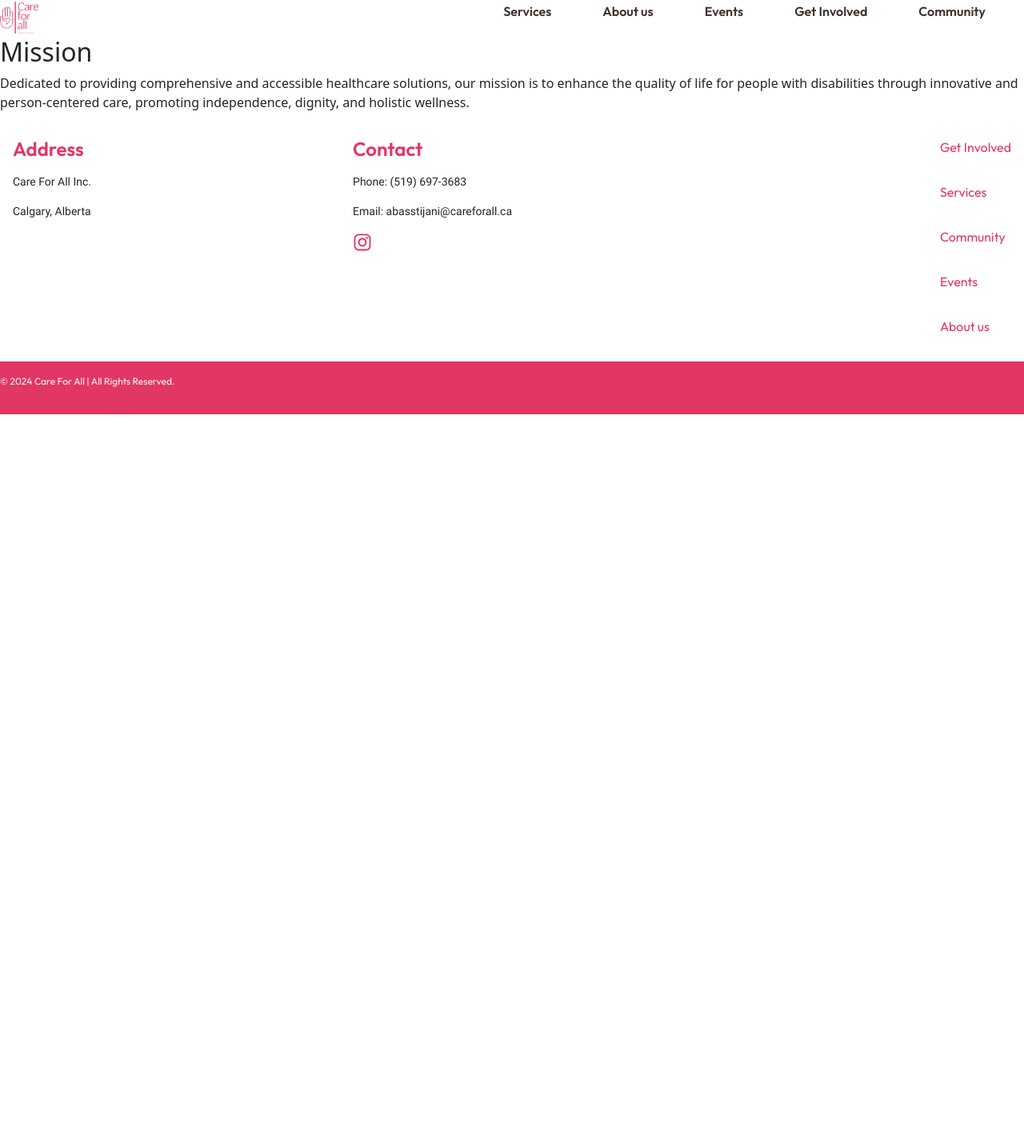
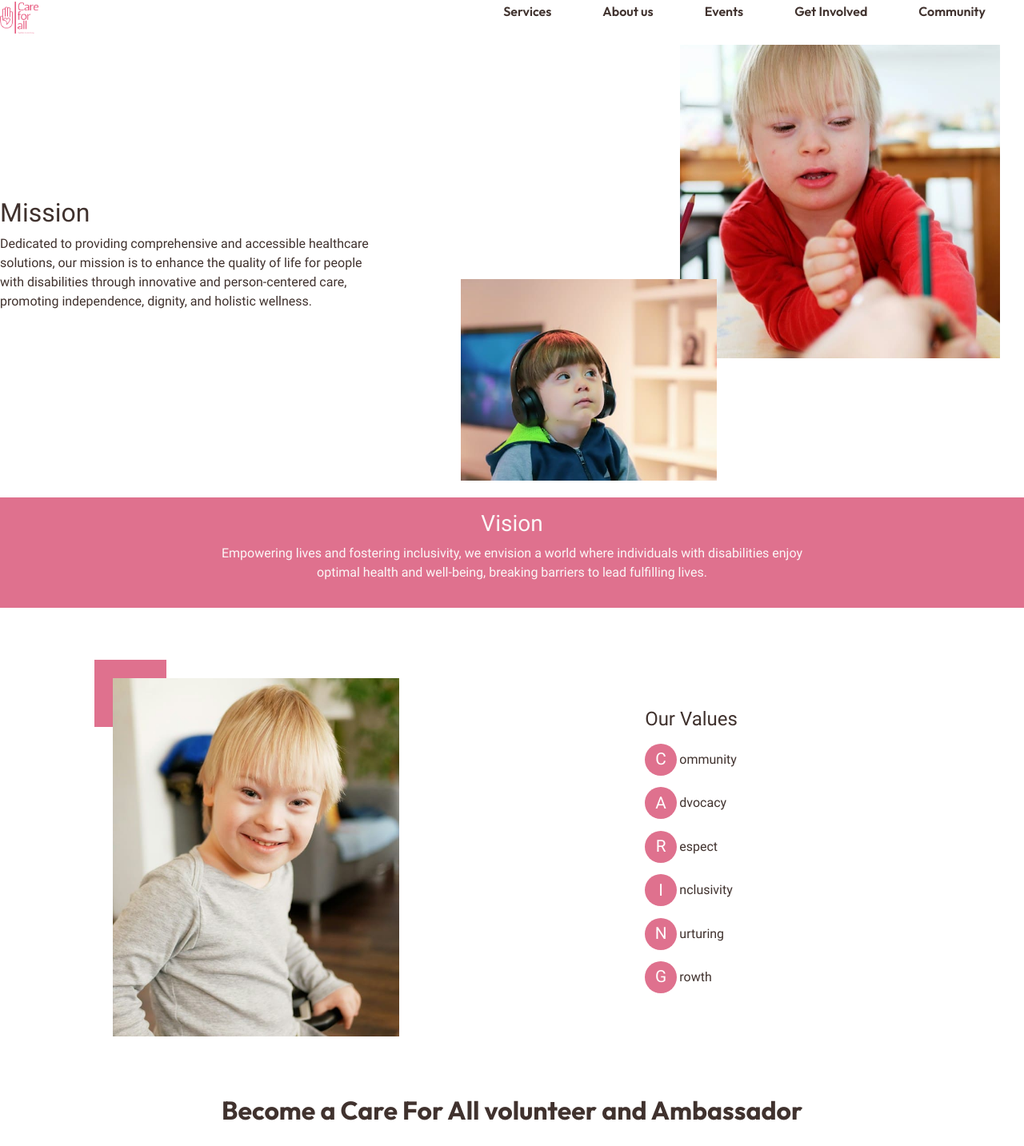
Before and after one commit to Ekpenga9000/careforall-client, a React (Vite) app: page /about in a window 1280 px wide. Shown: the part 18-1451 px from the top of the page at 80% size. Before the commit the page ends 800 px from the top, so only its background shows below. Built offline with nearby package versions, Linux system fonts and the light colour scheme.

Commit message:
Build about page

```diff
--- a/src/components/aboutGrid/AboutImgGrid.scss
+++ b/src/components/aboutGrid/AboutImgGrid.scss
@@ -0,0 +1,31 @@
+@use "../../styles/partials/mixin" as *;
+@use "../../styles/partials/typography" as *;
+@use "../../styles/partials/variables" as *;
+
+.about-img-grid{
+    height: 100%;
+    width:100%;
+    position: relative;
+    &__div{
+        &--large{
+            height: 70%;
+            width: 50%;
+            position: absolute;
+            right: 30px;
+            top: 10px;
+        }
+        &--small{
+            height: 45%;
+            width: 40%;
+            position: absolute;
+            bottom: 5px;
+            left: 12%;
+        }
+    }
+    &__img{
+        height: 100%;
+        width: 100%;
+        object-fit: cover;
+        object-position: center;
+    }
+}
--- a/src/components/aboutGrid/AboutImgGrid.tsx
+++ b/src/components/aboutGrid/AboutImgGrid.tsx
@@ -1,12 +1,19 @@
-import { ReactElement, FC } from 'react';
+import { ReactElement, FC } from "react";
 import "./AboutImgGrid.scss";
-const AboutImgGrid:FC = ():ReactElement => {
+import grid1 from "../../assets/images/cfa-grid-1.jpg";
+import grid2 from "../../assets/images/cfa-grid-2.jpg";
+
+const AboutImgGrid: FC = (): ReactElement => {
   return (
-      <div className='about-img-grid'>
-        <div className='about-img-grid__div--large'></div>
-        <div className='about-img-grid__div--small'></div>
+    <div className="about-img-grid">
+          <div className="about-img-grid__div--large">
+              <img src={ grid2 } alt="A young kid writing with a pencil" className="about-img-grid__img"/>
+      </div>
+          <div className="about-img-grid__div--small">
+              <img src={ grid1 } alt="A young kid with headphones on" className="about-img-grid__img"/>
+      </div>
     </div>
-  )
-}
+  );
+};
 
-export default AboutImgGrid
+export default AboutImgGrid;
--- a/src/components/aboutHero/AboutHero.scss
+++ b/src/components/aboutHero/AboutHero.scss
@@ -0,0 +1,41 @@
+@use "../../styles/partials/mixin" as *;
+@use "../../styles/partials/typography" as *;
+@use "../../styles/partials/variables" as *;
+
+.about-hero{
+    height: 70vh;
+    display: flex;
+    flex-direction: column-reverse;
+    align-items: center;
+    margin-bottom: 1rem;
+    @include tablet{
+        flex-direction: row;
+    }
+    &__div{
+        height: 100%;
+        width: 100%;
+        display: flex;
+        flex-direction: column;
+        justify-content: center;
+        align-items: center;
+        padding-inline: 1rem;
+        @include tablet{
+            align-items: start;
+            padding-inline: 0;
+        }
+        @include desktop{
+            width: 60%;
+        }
+    }
+    &__img-div{
+        height: 100%;
+        width: 100%;
+        display: flex;
+        justify-content: center;
+        align-items: center;
+    }
+    &__text{
+        font-family: "Roboto", sans-serif;
+        color: $text-primary;
+    }
+}
--- a/src/components/aboutHero/AboutHero.tsx
+++ b/src/components/aboutHero/AboutHero.tsx
@@ -1,20 +1,21 @@
 import { ReactElement, FC } from 'react';
 import "./AboutHero.scss"
+import AboutImgGrid from '../aboutGrid/AboutImgGrid';
 
 const AboutHero:FC = ():ReactElement => {
   return (
-      <div className='about-hero__container'>
-          <div>
-              <h2>Mission</h2>
-              <p>
+      <div className='about-hero'>
+          <div className='about-hero__div'>
+              <h2 className='about-hero__text'>Mission</h2>
+              <p className='about-hero__text'>
               Dedicated to providing comprehensive and accessible healthcare solutions, our mission is to enhance the quality of life for people with disabilities through innovative and person-centered care, promoting independence, dignity, and holistic wellness.
               </p>
           </div>
-          <div>
-
+          <div className='about-hero__img-div'>
+            <AboutImgGrid/>
           </div>
     </div>
   )
 }
 
-export default AboutHero
+export default AboutHero;
--- /dev/null
+++ b/src/components/aboutValues/AboutValues.scss
@@ -0,0 +1,111 @@
+@use "../../styles/partials/mixin" as *;
+@use "../../styles/partials/typography" as *;
+@use "../../styles/partials/variables" as *;
+
+.values{
+    display: flex;
+    flex-direction: column;
+    @include desktop{
+      flex-direction: row;
+      justify-content: center;
+      margin-top: 2rem;
+    }
+    &__container{
+        display: flex;
+        justify-content: center;
+        align-items: center;
+        padding: 1rem;
+        width: 100%;
+        @include tablet{
+            padding: 0;
+        }
+        @include desktop{
+            width: 35%;
+            justify-content: start;
+        }
+
+        &--bottom{
+            display: flex;
+            justify-content: center;
+            @include desktop{
+                width: 50%;
+                justify-content: center;
+                align-items: center;
+            }
+        }
+    }
+    &__top{
+        height: 70vh;
+        width: 90%;
+        position: relative;
+        @include tablet{
+            height: 70vh;
+            width: 60%;
+        }
+        @include desktop{
+            height: 70vh;
+            width: 100%;
+        }
+        &--primary{
+            background-color: $color-alternate;
+            height:15%;
+            width: 20%;
+            position: absolute;
+            top: 6%;
+            left: 5%;
+        }
+        &--main{
+            height:80%;
+            width: 80%;
+            position: absolute;
+            top: 10%;
+            left: 10%;
+        }
+        &--tertiary{
+            background-color: $color-tertiary;
+            height:15%;
+            width: 20%;
+            position: absolute;
+            bottom: 10%;
+            right: 10%;
+        }
+
+    }
+    &__img{
+        height: 100%;
+        width: 100%;
+        object-fit: cover;
+        object-position: center;
+    }
+    &__h4{
+        font-family: "Roboto", sans-serif;
+        color: $text-primary;
+        margin-bottom: 1rem;
+    }
+    &__list{
+        display: flex;
+        padding: 0;
+        flex-direction: column;
+        gap: 0.9rem;
+    }
+    &__item{
+        list-style-type: none;
+        font-family: "Roboto", sans-serif;
+        color: $text-primary;
+        font-weight: 500;
+        display: flex;
+        align-items: center;
+    }
+    &__span{
+        color: $color-secondary;
+        background-color: $color-alternate;
+        font-size: 1.3rem;
+        display: flex;
+        height: 2.5rem;
+        width: 2.5rem;
+        border-radius: 50%;
+        justify-content: center;
+        align-items: center;
+        margin-right: 0.2rem;
+    }
+}
--- /dev/null
+++ b/src/components/aboutValues/AboutValues.tsx
@@ -0,0 +1,50 @@
+import { ReactElement, FC } from "react";
+import "./AboutValues.scss";
+import grid4 from "../../assets/images/cfa-grid-4.jpg";
+
+const AboutValues: FC = (): ReactElement => {
+  return (
+    <section className="values">
+      <div className="values__container">
+        <div className="values__top">
+          <div className="values__top--primary"></div>
+          <div className="values__top--main">
+            <img
+              src={grid4}
+              alt="Boy sitting on a chair and smiliing"
+              className="values__img"
+            />
+          </div>
+          {/* <div className="values__top--tertiary"></div> */}
+        </div>
+      </div>
+      <div className="values__container--bottom">
+        <div className="values__bottom">
+          <h4 className="values__h4">Our Values</h4>
+          <ul className="values__list">
+            <li className="values__item">
+              <span className="values__span">C</span>ommunity
+            </li>
+            <li className="values__item">
+              <span className="values__span">A</span>dvocacy
+            </li>
+            <li className="values__item">
+              <span className="values__span">R</span>espect
+            </li>
+            <li className="values__item">
+              <span className="values__span">I</span>nclusivity
+            </li>
+            <li className="values__item">
+              <span className="values__span">N</span>urturing
+            </li>
+            <li className="values__item">
+              <span className="values__span">G</span>rowth
+            </li>
+          </ul>
+        </div>
+      </div>
+    </section>
+  );
+};
+
+export default AboutValues;
--- /dev/null
+++ b/src/components/aboutVision/AboutVision.scss
@@ -0,0 +1,26 @@
+@use "../../styles/partials/mixin" as *;
+@use "../../styles/partials/typography" as *;
+@use "../../styles/partials/variables" as *;
+
+.vision{
+    background-color: $color-alternate;
+    padding: 1rem;
+    display: flex;
+    justify-content: center;
+    align-items: center;
+    &__container{
+        width: 80%;
+        text-align: center;
+        @include desktop{
+            width: 60%;
+        }
+    }
+    &__h3{
+        font-family: "Roboto", sans-serif;
+        color: $color-tertiary;
+    }
+    &__p{
+        font-family: "Roboto", sans-serif;
+        color: $color-tertiary;
+    }
+}
--- /dev/null
+++ b/src/components/aboutVision/AboutVision.tsx
@@ -0,0 +1,17 @@
+import { ReactElement, FC } from 'react';
+import "./AboutVision.scss";
+
+const AboutVision:FC = ():ReactElement => {
+  return (
+      <section className='vision'>
+          <div className='vision__container'>
+              <h3 className='vision__h3'>Vision</h3>
+              <p className='vision__p'>
+              Empowering lives and fostering inclusivity, we envision a world where individuals with disabilities enjoy optimal health and well-being, breaking barriers to lead fulfilling lives.
+              </p>
+          </div>
+    </section>
+  )
+}
+
+export default AboutVision
--- a/src/components/cta/CTA.tsx
+++ b/src/components/cta/CTA.tsx
@@ -1,7 +1,11 @@
 import { ReactElement, FC } from "react";
 import "./CTA.scss";
 
-const CTA: FC = (): ReactElement => {
+interface CTAProp{
+  msg:string
+}
+const CTA: FC<CTAProp> = (props): ReactElement => {
+  const { msg } = props;
   return (
     <section className="cta">
       <div className="cta__container">
@@ -9,8 +13,7 @@ const CTA: FC = (): ReactElement => {
           Become a Care For All volunteer and Ambassador
         </h3>
         <p className="cta__p">
-          Spread kindness with Care For All! Join us as a volunteer or
-          ambassador, let's unite to create a positive impact together.
+          { msg }
         </p>
         <button className="cta__btn">Join our community</button>
       </div>
--- a/src/pages/about/AboutPage.tsx
+++ b/src/pages/about/AboutPage.tsx
@@ -1,12 +1,20 @@
 import { ReactElement, FC } from 'react';
 import "./AboutPage.scss";
 import AboutHero from '../../components/aboutHero/AboutHero';
+import AboutVision from '../../components/aboutVision/AboutVision';
+import AboutValues from '../../components/aboutValues/AboutValues';
+import CTA from '../../components/cta/CTA';
+import Contact from '../../components/contact-form/Contact';
 
 const AboutPage: FC = ():ReactElement => {
   return (
       <section className='about'>
           <div className="about__container">
-            <AboutHero/>
+              <AboutHero />
+              <AboutVision />
+              <AboutValues />
+              <CTA msg=' Compassion guides our actions as we prioritize inclusivity, respect, and integrity. We are committed to collaboration, embracing diversity, and advocating for the rights and health equity of individuals with disabilities.' />
+              <Contact/>
         </div>
     </section>
   )
--- a/src/pages/home/HomePage.tsx
+++ b/src/pages/home/HomePage.tsx
@@ -56,7 +56,7 @@ const HomePage: FC = (): ReactElement => {
         <section className="homepage__tile-div">
           <Tiles {...tilesProps1} />
           <Tiles {...tilesProps2} />
-          <CTA />
+          <CTA msg = "Spread kindness with Care For All! Join us as a volunteer or ambassador, let's unite to create a positive impact together."/>
         </section>
         <Contact />
       </div>
```
